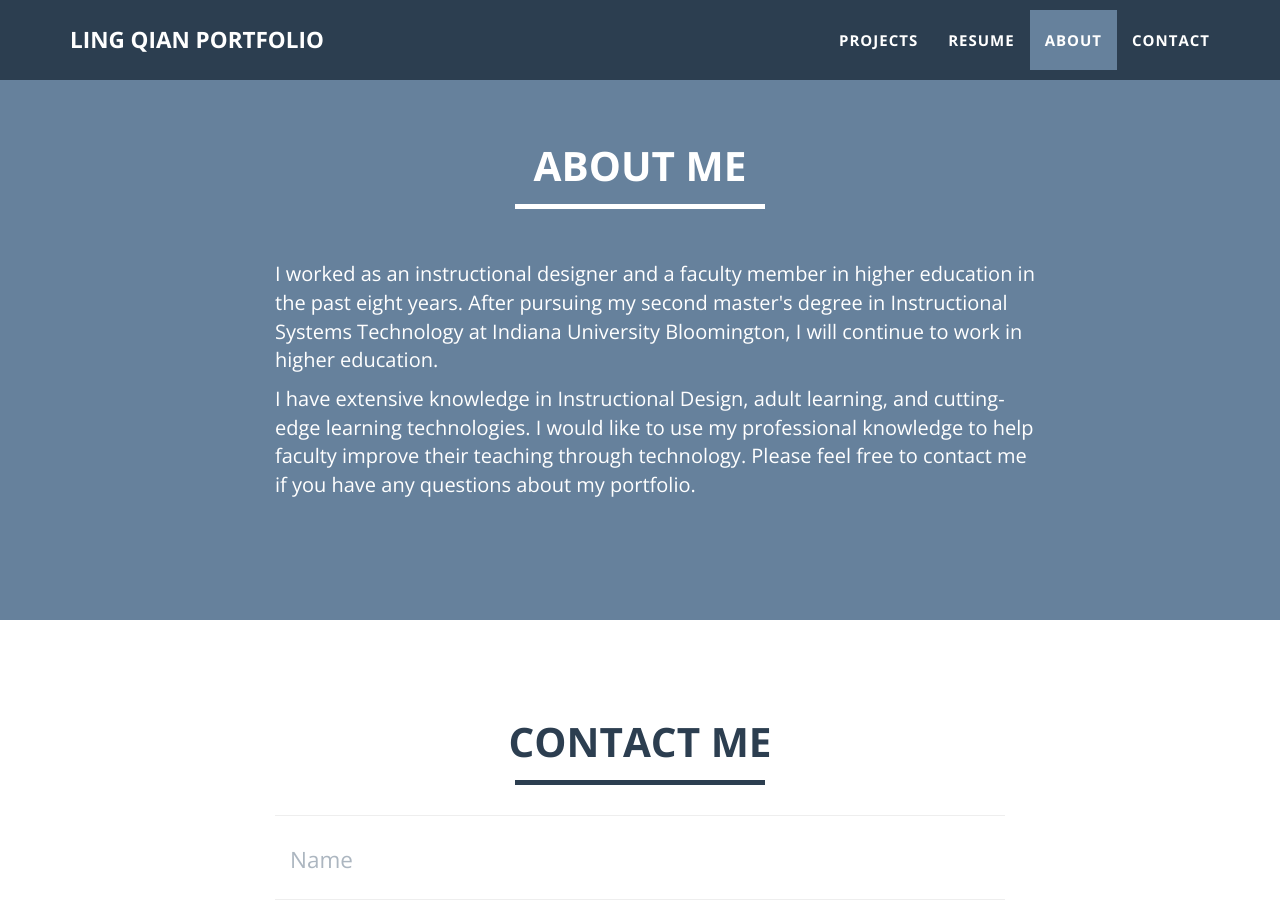
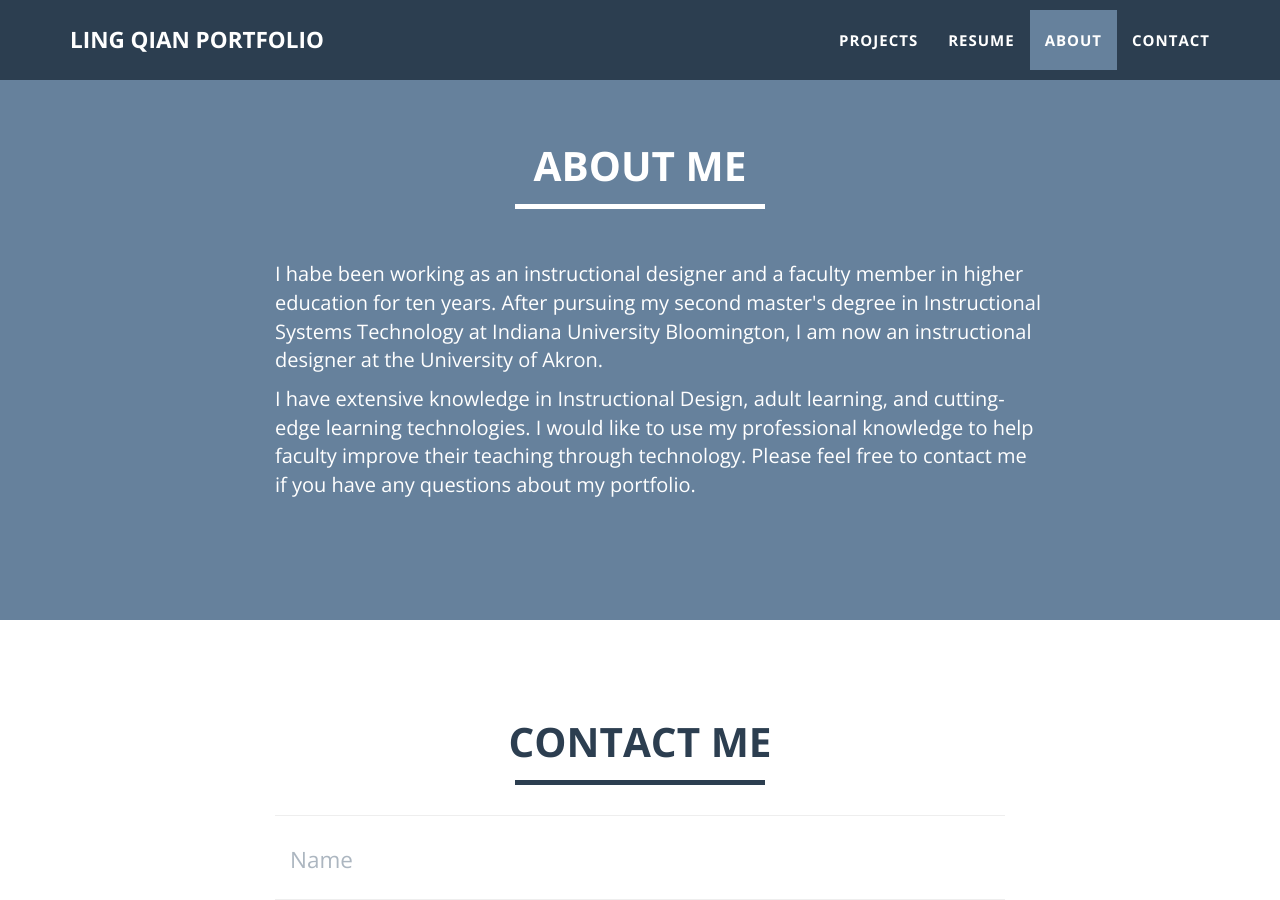
Before and after one commit to lingqiann/lingqiann.github.io, a Jekyll site: the page built from index.html, in a window 1280 px wide and 900 px high, scrolled down 1845 px. Built offline with Jekyll 4.4.1, drawn with Linux system fonts in a browser that asks for light colours.

Commit message:
Update about.html

```diff
--- a/_includes/about.html
+++ b/_includes/about.html
@@ -9,7 +9,7 @@
         </div>
         <div class="row">
             <div class="col-lg-4 col-lg-offset-2">
-                <p>I worked as an instructional designer and a faculty member in higher education in the past eight years. After pursuing my second master's degree in Instructional Systems Technology at Indiana University Bloomington, I will continue to work in higher education. </p>
+                <p>I habe been working as an instructional designer and a faculty member in higher education for ten years. After pursuing my second master's degree in Instructional Systems Technology at Indiana University Bloomington, I am now an instructional designer at the University of Akron. </p>
                 <p> I have extensive knowledge in Instructional Design, adult learning, and cutting-edge learning technologies. I would like to use my professional knowledge to help faculty improve their teaching through technology. Please feel free to contact me if you have any questions about my portfolio.</p>
             </div>
             <div class="col-lg-4">
```
